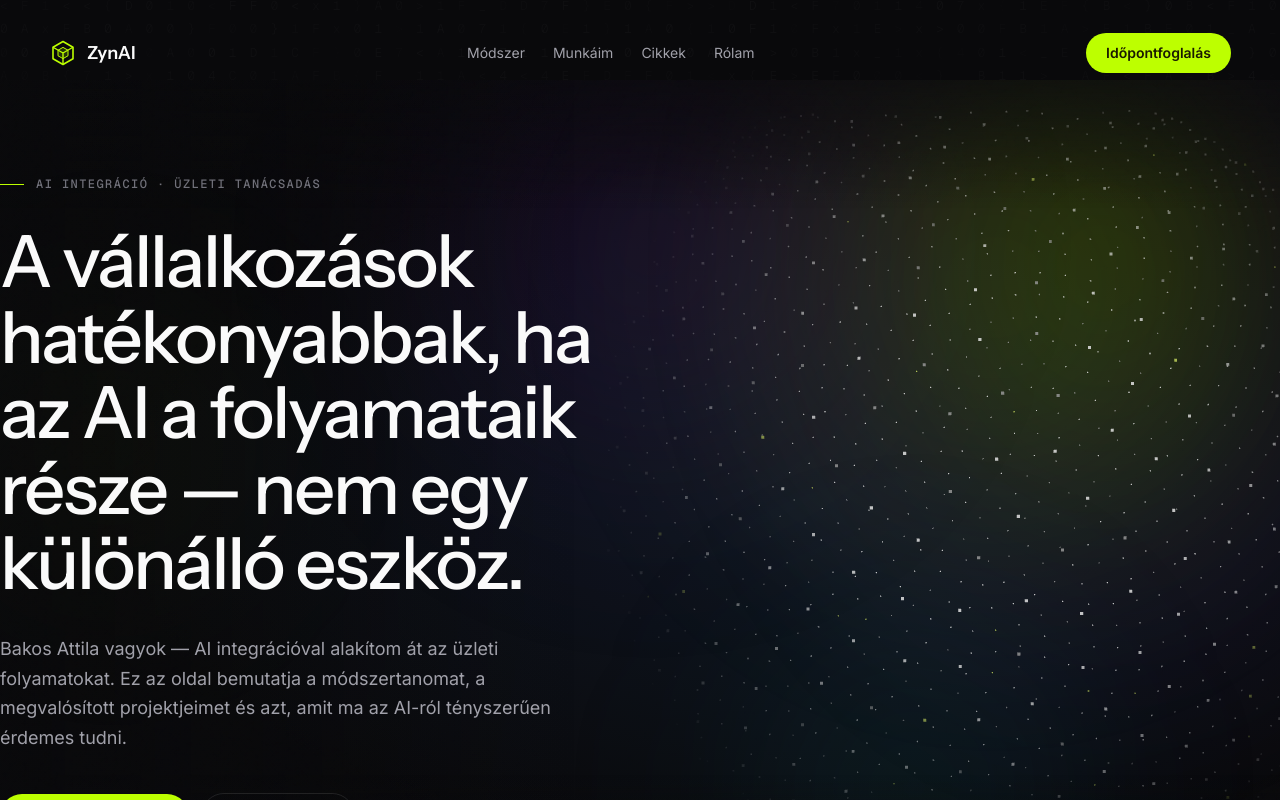
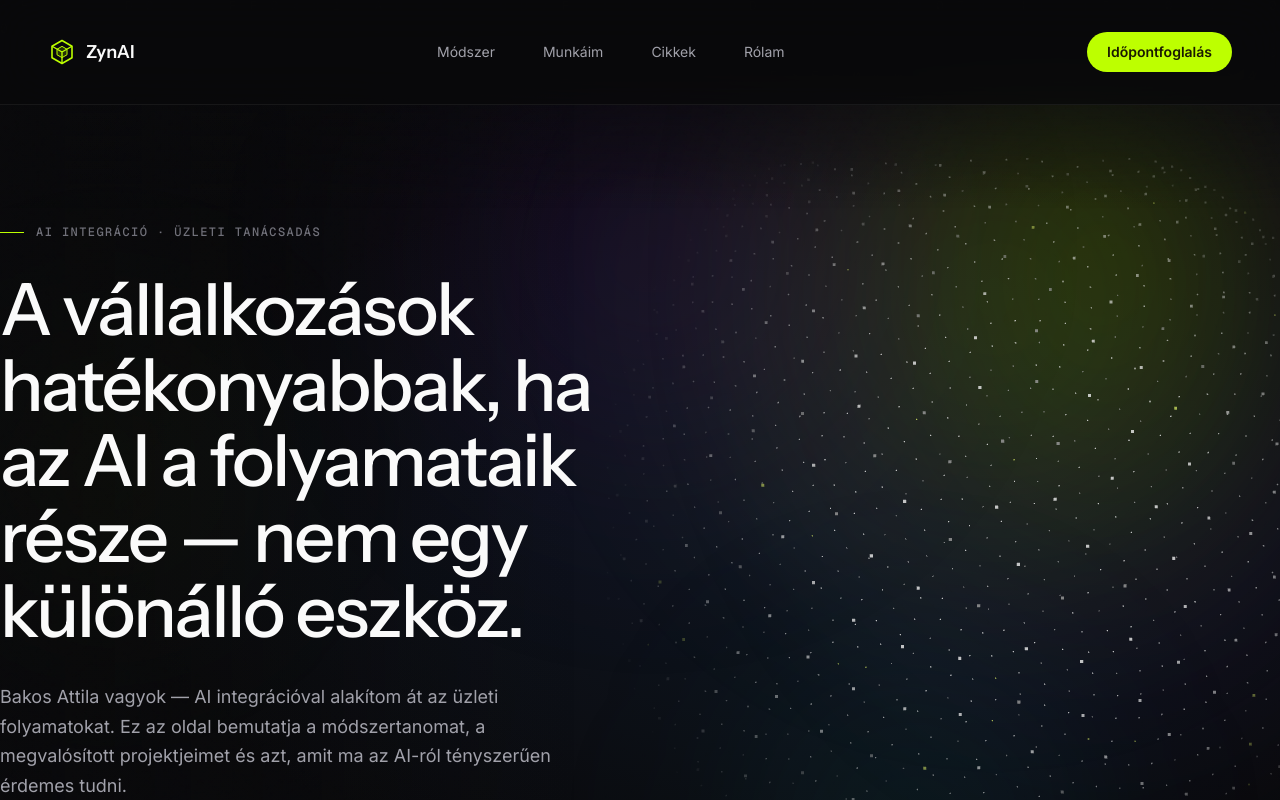
Before and after one commit to zynaidev/zynai-web, a Next.js app: page / in a window 1280 px wide. Shown: the top 800 px of the page. Built offline with nearby package versions, Linux system fonts and the light colour scheme.

Commit message:
header-update

```diff
--- a/components/layout/header.tsx
+++ b/components/layout/header.tsx
@@ -11,7 +11,6 @@ import {
 } from "framer-motion";
 
 import { Container } from "@/components/ui/container";
-import { cn } from "@/lib/utils";
 
 const navItems = [
   { href: "#modszer", label: "Módszer" },
@@ -61,7 +60,7 @@ function ZynaiCubeIcon({ className }: { className?: string }) {
   );
 }
 
-export function Header({ className }: { className?: string }) {
+export function Header() {
   const { scrollY } = useScroll();
   const shouldReduceMotion = useReducedMotion();
   const smoothScrollY = useSpring(scrollY, {
@@ -103,50 +102,23 @@ export function Header({ className }: { className?: string }) {
     [SCROLL_START, SCROLL_END],
     [0, 9999],
   );
-  const backgroundColor = useTransform(
-    scrollProgress,
-    [SCROLL_START, SCROLL_END],
-    ["rgba(9, 9, 11, 0)", "rgba(9, 9, 11, 0.72)"],
-  );
-  const borderColor = useTransform(
-    scrollProgress,
-    [SCROLL_START, SCROLL_END],
-    ["rgba(255, 255, 255, 0)", "rgba(255, 255, 255, 0.10)"],
-  );
-  const backdropBlur = useTransform(
-    scrollProgress,
-    [SCROLL_START, SCROLL_END],
-    [0, 20],
-  );
-  const backdropFilter = useTransform(
-    backdropBlur,
-    (value) => `blur(${value}px)`,
-  );
   const boxShadow = useTransform(
     scrollProgress,
     [SCROLL_START, SCROLL_END],
-    ["0 0 0 rgba(0,0,0,0)", "0 8px 32px rgba(0,0,0,0.4)"],
+    ["0 0 0 rgba(0, 0, 0, 0)", "0 8px 32px rgba(0,0,0,0.4)"],
   );
 
   return (
     <>
       <div aria-hidden="true" className="h-20" />
       <motion.header
-        className={cn(
-          "fixed left-1/2 z-50 -translate-x-1/2",
-          className,
-        )}
+        className="fixed left-1/2 z-50 -translate-x-1/2 bg-[rgba(9,9,11,0.72)] backdrop-blur-xl border-b border-[var(--border-hairline)]"
         style={{
-          backdropFilter,
-          backgroundColor,
-          border: "1px solid",
-          borderColor,
           borderRadius,
           boxShadow,
           paddingBottom: paddingY,
           paddingTop: paddingY,
           top,
-          WebkitBackdropFilter: backdropFilter,
           width,
         }}
       >
@@ -158,7 +130,7 @@ export function Header({ className }: { className?: string }) {
             </span>
           </Link>
 
-          <nav className="hidden flex-1 items-center justify-center gap-7 font-sans text-sm font-normal text-text-secondary md:flex">
+          <nav className="hidden flex-1 items-center justify-center gap-12 font-sans text-sm font-normal text-text-secondary md:flex">
             {navItems.map((item) => (
               <Link
                 className="transition-colors duration-200 hover:text-text-primary"
--- a/components/sections/hero-section.tsx
+++ b/components/sections/hero-section.tsx
@@ -212,7 +212,7 @@ export function HeroSection() {
     };
 
   return (
-    <section className="relative isolate flex min-h-0 lg:min-h-[100dvh] items-start lg:items-center overflow-visible pt-[72px] lg:pt-24 pb-5 lg:pb-24">
+    <section className="relative isolate flex min-h-0 lg:min-h-[100dvh] items-start lg:items-center overflow-visible pt-32 lg:pt-36 pb-5 lg:pb-24">
       <HeroBackground />
 
       <Container className="relative z-10 grid pb-10 pt-0 gap-12 md:grid-cols-12 md:gap-8 md:items-center lg:gap-12 lg:p-0">
```
